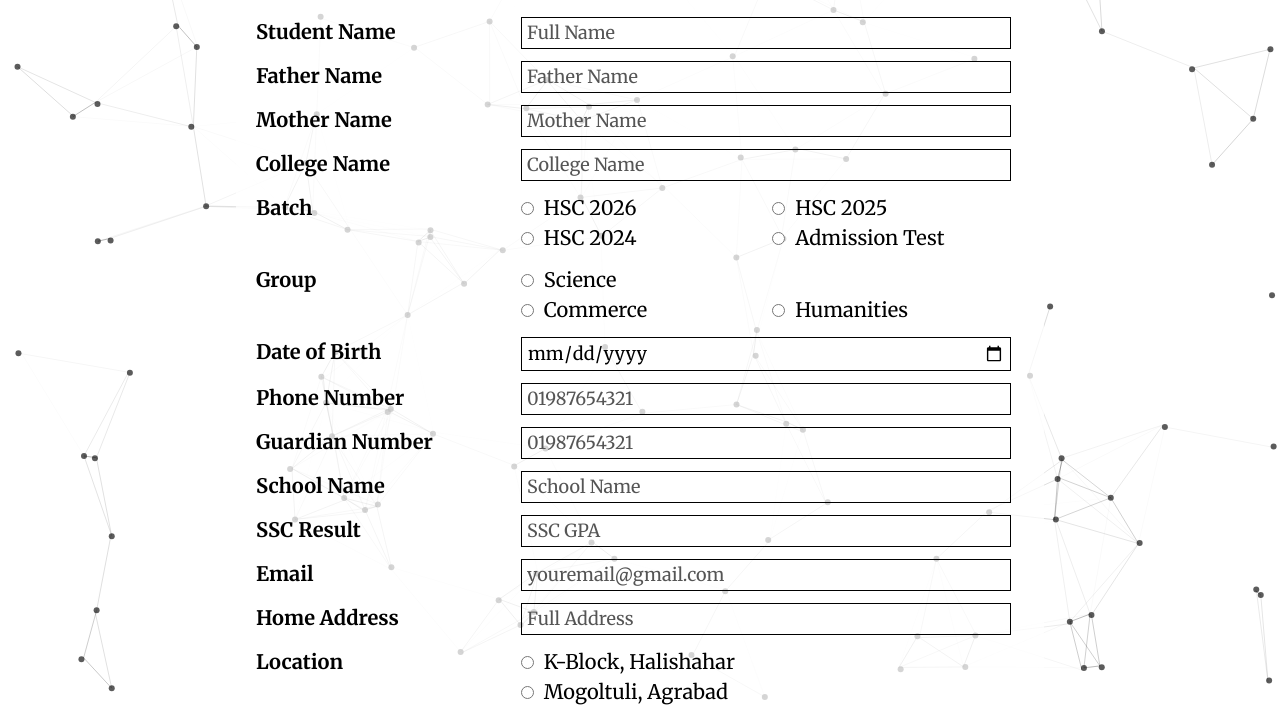
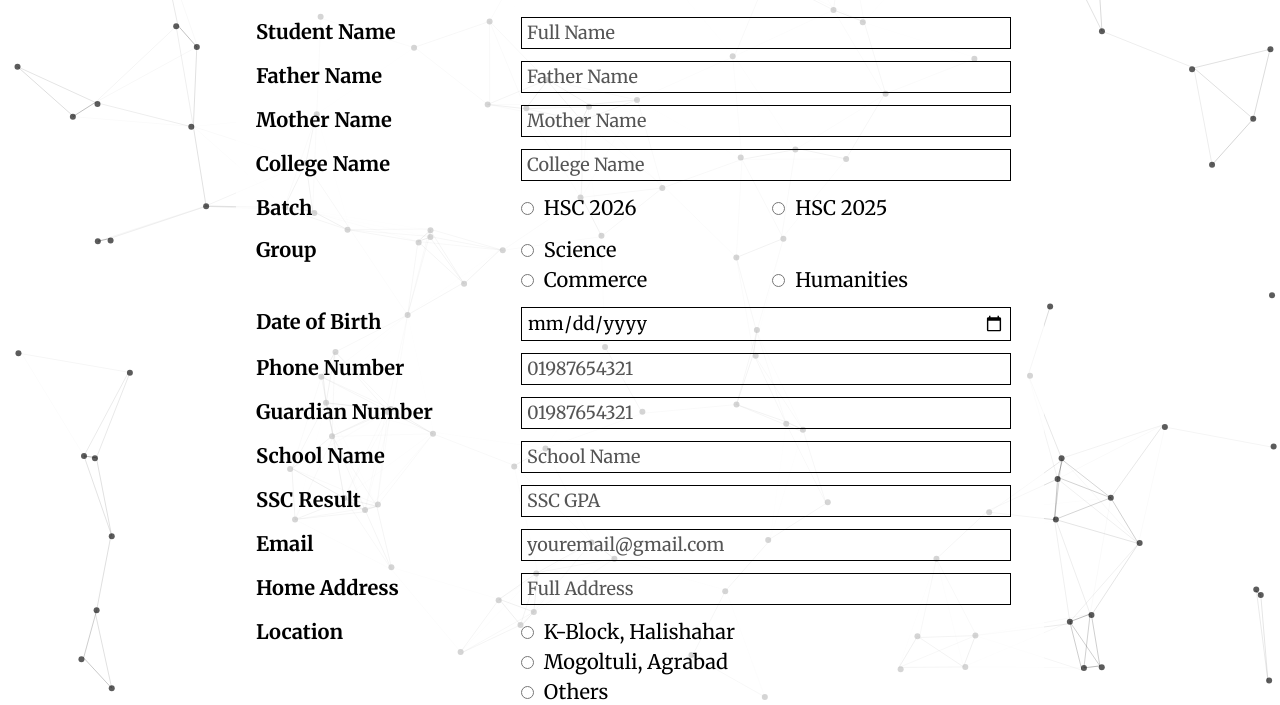
Before and after one commit to ictflow/admission, a plain HTML site: page index.html in a window 1280 px wide. Shown: the part 99-804 px from the top of the page. Drawn offline with Linux system fonts and the light colour scheme.

Commit message:
Batch Update

```diff
--- a/index.html
+++ b/index.html
@@ -81,14 +81,6 @@
                         <input type="radio" name="Batch" id="2025" value="HSC 2025">
                         <label for="2025">HSC 2025</label>
                     </span>
-                    <span class="col-sm-6 themed-grid-col">
-                        <input type="radio" name="Batch" id="2024" value="HSC 2024">
-                        <label for="2024">HSC 2024</label>
-                    </span>
-                    <span class="col-sm-6 themed-grid-col">
-                        <input type="radio" name="Batch" id="admission" value="Admissio Test">
-                        <label for="admission">Admission Test</label>
-                    </span>
                 </div>
                 <div class="col-md-4 themed-grid-col">
                     <label for="group">Group</label>
@@ -111,7 +103,7 @@
                     <label for="date of birth">Date of Birth</label>
                 </div>
                 <div class="col-md-8 themed-grid-col">
-                    <input type="date" name="Date of Birth" min="2005-01-01" max="2010-12-31" placeholder="mm/dd/yyyy" required>
+                    <input type="date" name="Date of Birth" min="2006-01-01" max="2010-12-31" placeholder="mm/dd/yyyy" required>
                 </div>
                 <div class="col-md-4 themed-grid-col">
                     <label for="phone number">Phone Number</label>
```
